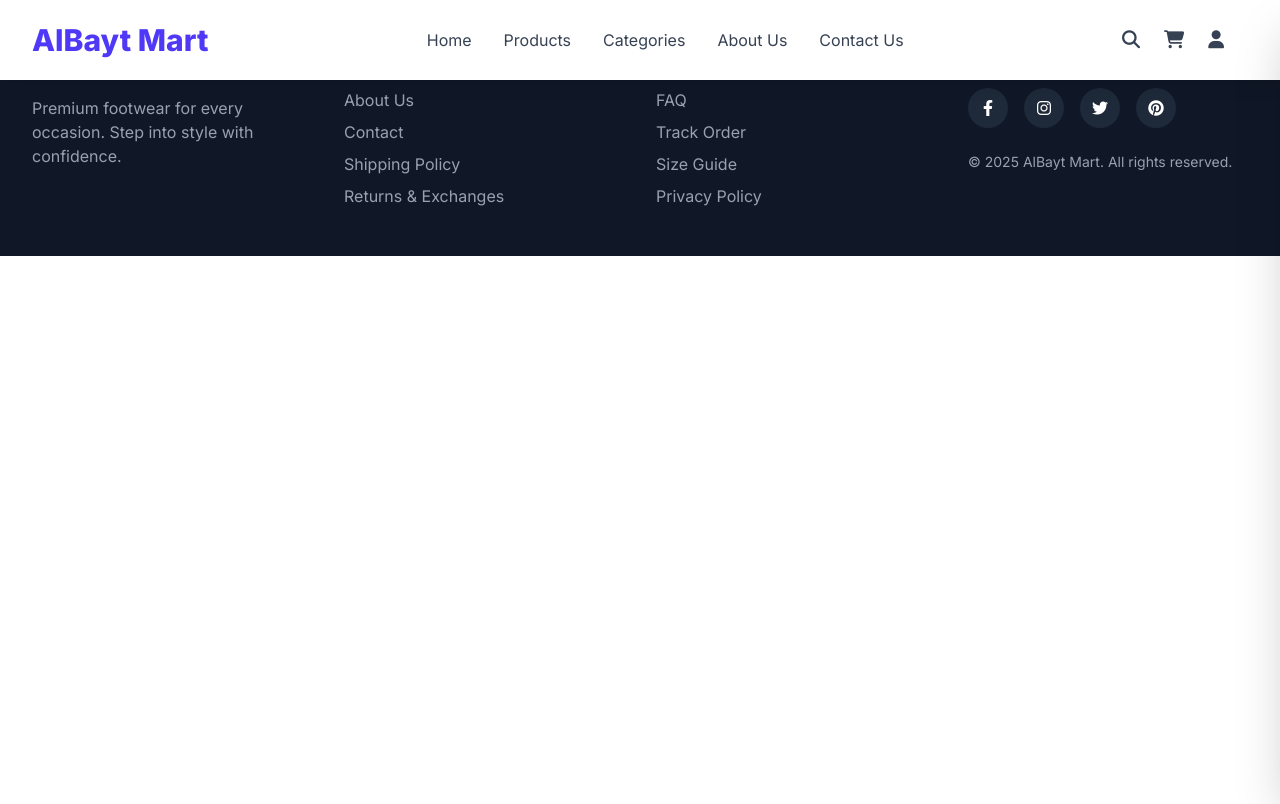
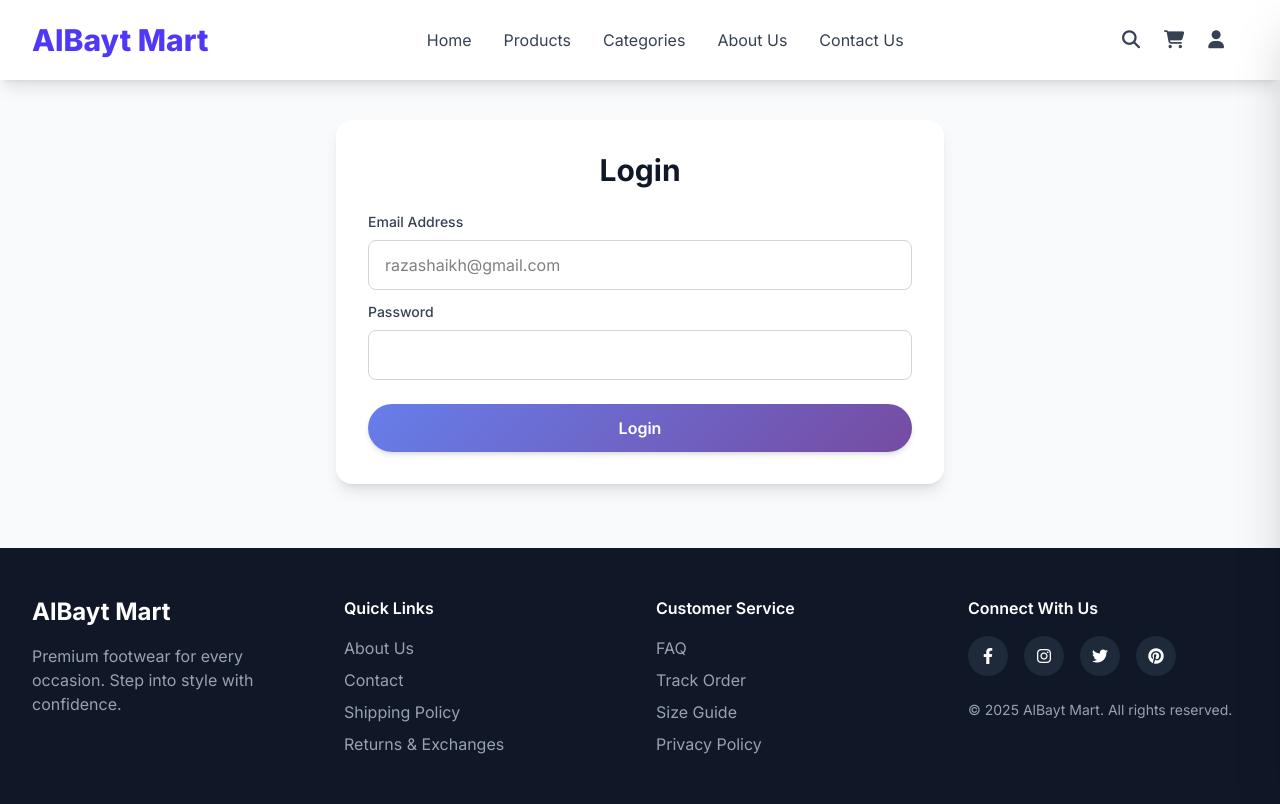
Before and after one commit to razashaikh99/DT-E-Commerce-Website-Fetching-API, a React (Vite) app: page /login in a window 1280 px wide. Built offline with nearby package versions, Linux system fonts and the light colour scheme.

Commit message:
update code

```diff
--- a/src/Components/Input.jsx
+++ b/src/Components/Input.jsx
@@ -1,7 +1,7 @@
 
 export default function Input({ ...props }) {
     return (
-        <div>
+        <div className={props.className}>
             <label className="block text-sm font-medium text-gray-700 mb-2">{props.label}</label>
             <input
                 type={props.type}
@@ -9,7 +9,7 @@ export default function Input({ ...props }) {
                 placeholder={props.placeholder}
                 onChange={props.onChange}
                 value={props.value}
-                className="w-full px-4 py-3 border border-gray-300 rounded-lg focus:ring-2 focus:ring-indigo-500 focus:border-transparent"
+                className={`w-full px-4 py-3 border border-gray-300 rounded-lg focus:ring-2 focus:ring-indigo-500 focus:border-transparent`}
             />
             {props.errors && (
                 <p className='text-red-500 text-sm py-1'>{props.errors}</p>
--- /dev/null
+++ b/src/Pages/Auth/Login.jsx
@@ -0,0 +1,31 @@
+import React from 'react'
+import Input from '../../Components/Input'
+import Button from '../../Components/Button'
+
+export default function Login() {
+    return (
+        <div className="pt-30 pb-16">
+            <div className='max-w-2xl mx-auto px-4 sm:px-6 lg:px-8'>
+                <div className='contact-card bg-white rounded-2xl p-8 shadow-lg'>
+                    <h2 className='text-3xl font-bold text-gray-900 mb-6 text-center'>Login</h2>
+                    <Input
+                        className="!my-3"
+                        label="Email Address"
+                        type="email"
+                        placeholder="razashaikh@gmail.com"
+                    />
+                    <Input
+                        className="!mb-6"
+                        label="Password"
+                        type="password"
+                    />
+                    <Button
+                        type="submit"
+                        text="Login"
+                    />
+
+                </div>
+            </div>
+        </div>
+    )
+}
--- a/src/Routes/AppRoutes.jsx
+++ b/src/Routes/AppRoutes.jsx
@@ -8,6 +8,7 @@ import Checkout from '../Sections/Products/Checkout'
 import ConfirmOrder from '../Sections/Products/ConfirmOrder'
 import Category from '../Pages/Categories/Category'
 import CategoryDetails from '../Sections/Categories/CategoryDetails'
+import Login from '../Pages/Auth/Login'
 
 export default function AppRoutes() {
     return (
@@ -22,6 +23,7 @@ export default function AppRoutes() {
                 <Route path="/confirm-order" element={<ConfirmOrder />} />
                 <Route path="/about-us" element={<AboutUsPage />} />
                 <Route path="/contact-us" element={<ContactUsPage />} />
+                <Route path="/login" element={<Login />} />
             </Routes>
         </div>
     )
--- /dev/null
+++ b/src/store/action/loginAction.js
@@ -0,0 +1,22 @@
+import axios from "axios";
+import { setLoading, setUser } from "../slice/LoginSlice"
+import { toast } from "react-toastify";
+
+export const fetchLoginApi = () => {
+
+    return async (dispatch) => {
+        try {
+            dispatch(setLoading(true));
+
+            const response = await axios.get("https://dummyjson.com/auth/login")
+
+            dispatch(setUser(response.data.user));
+        } catch (error) {
+            console.log(error);
+            toast.error(`${error} Something went wrong`);
+        } finally {
+            dispatch(setLoading(false));
+            toast.success("Login Successfully!")
+        }
+    }
+}
--- /dev/null
+++ b/src/store/slice/loginSlice.js
@@ -0,0 +1,22 @@
+import { createSlice } from "@reduxjs/toolkit"
+
+const initialState = {
+    loading: false,
+    user: null,
+}
+
+const loginSlice = createSlice({
+    name: "loginSlice",
+    initialState,
+    reducers: {
+        setLoading: (state, action) => {
+            state.loading = action.payload;
+        },
+        setUser: (state, action) => {
+            state.user = action.payload;
+        },
+    }
+});
+
+export const { setLoading, setUser } = loginSlice.actions;
+export default loginSlice.reducer;
--- a/src/store/store.js
+++ b/src/store/store.js
@@ -5,6 +5,7 @@ import cartReducer from "./slice/cartSlice"
 import categoriesReducer from "./slice/categorySlice";
 import categoryProductsReducer from "./slice/categoryProductsSlice";
 import featureProductReducer from "./slice/featureProductSlice";
+import authReducer from "./slice/loginSlice"
 
 const store = configureStore({
     reducer: {
@@ -14,6 +15,7 @@ const store = configureStore({
         categories: categoriesReducer,
         categoryProducts: categoryProductsReducer,
         featureProduct: featureProductReducer,
+        auth: authReducer
     },
 });
 
```
Also changed, not shown: src/Sections/ContactUs/ContactContent/ContactForm.jsx (+0 -211 lines), src/App.css (line endings or trailing spaces), src/Pages/Auth/Register.jsx (added).
